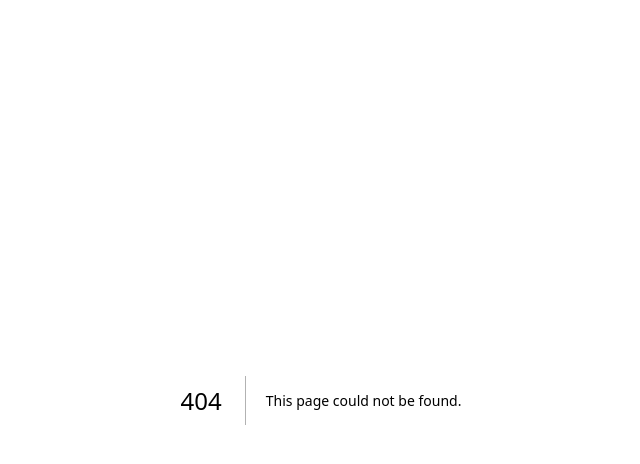
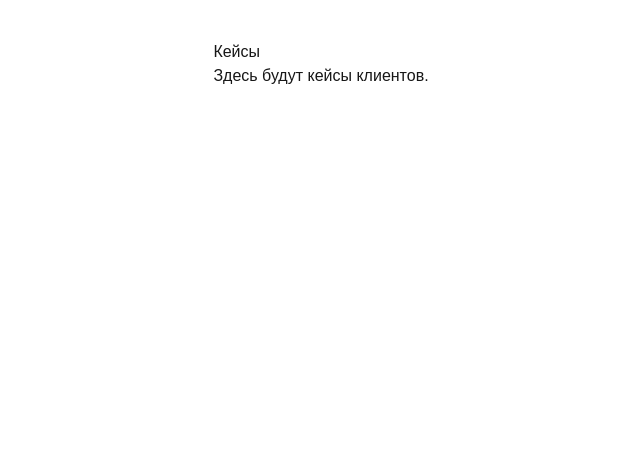
Before and after one commit to tatnova/my-website-rus, a Next.js app in the folder site/: page /cases/massazh-israel-740-zayavok in a window 1280 px wide. Before the commit this address had no page. Shown: the top 464 px of the page, without its empty margins (319-959 px from the left). Built offline with nearby package versions, Linux system fonts and the light colour scheme.

Commit message:
add cases pages

```diff
--- /dev/null
+++ b/site/src/app/cases/massazh-israel-740-zayavok/page.tsx
@@ -0,0 +1,8 @@
+export default function CasesPage() {
+  return (
+    <main style={{ padding: "40px", maxWidth: "900px", margin: "0 auto" }}>
+      <h1>Кейсы</h1>
+      <p>Здесь будут кейсы клиентов.</p>
+    </main>
+  );
+}
```
